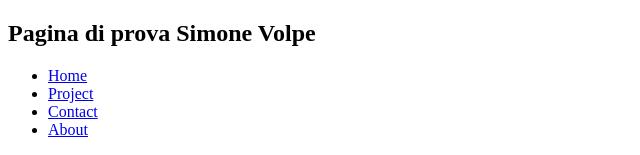
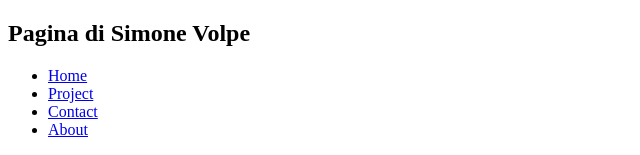
Before and after one commit to simonevolpe1234/simonevolpe1234.github.io, a plain HTML site: page index.html in a window 1280 px wide. Shown: the top 155 px of the page, without its empty margins (0-640 px from the left). Drawn offline with Linux system fonts and the light colour scheme.

Commit message:
Update header text in index.html

```diff
--- a/index.html
+++ b/index.html
@@ -2,7 +2,7 @@
 <html>
 <body>
 
-<h2>Pagina di prova Simone Volpe</h2>
+<h2>Pagina di Simone Volpe</h2>
 
 <ul>
   <li><a href="index.html">Home</a></li>
```
